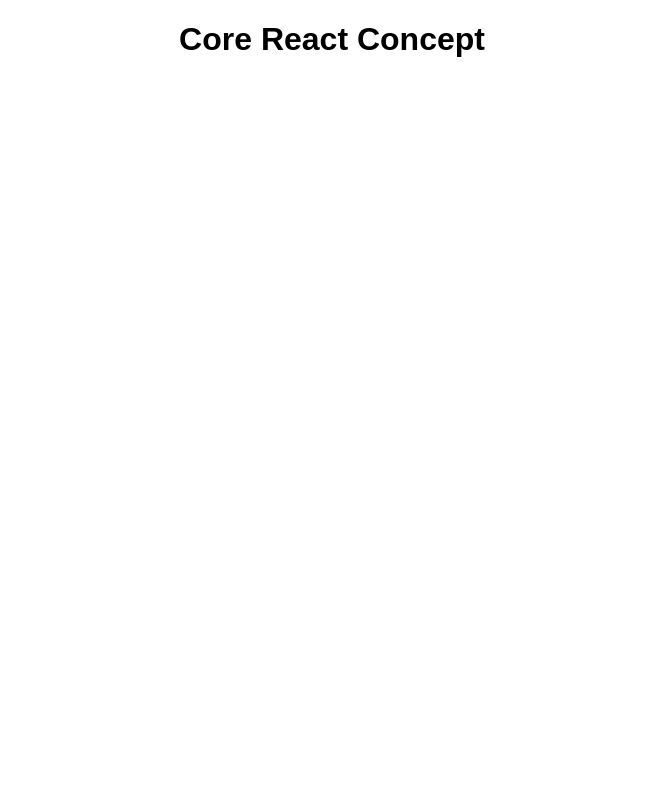
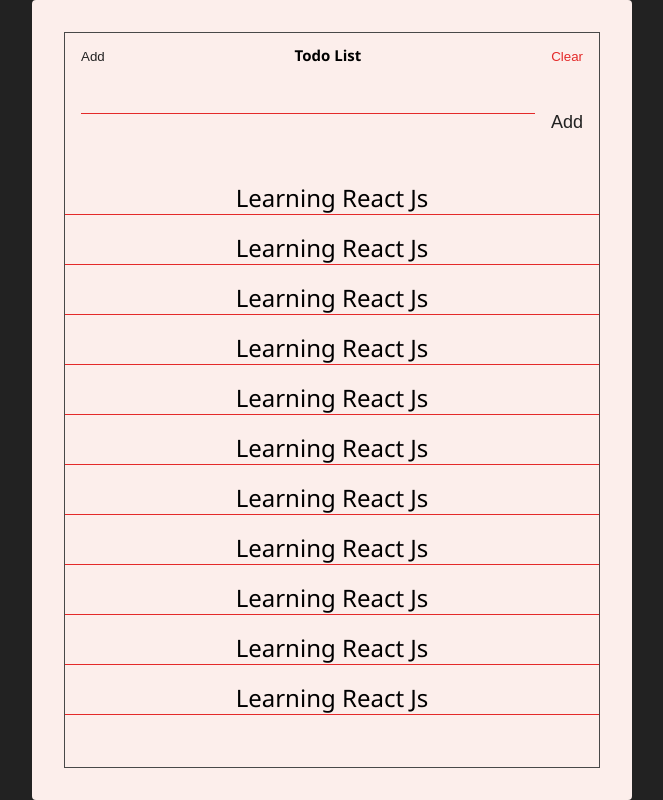
Before and after one commit to arissetyawan1/core-react, a React (Create React App) app: page / in a window 1280 px wide. Shown: the whole page, without its empty margins (308-971 px from the left). Built offline with nearby package versions, Linux system fonts and the light colour scheme.

Commit message:
Edit css file and todo style

```diff
--- a/public/index.html
+++ b/public/index.html
@@ -1,16 +1,22 @@
 <!DOCTYPE html>
 <html lang="en">
-
   <head>
-	<meta charset="utf-8">
-	<meta name="viewport" content="width=device-width, initial-scale=1, shrink-to-fit=no">
-	<meta name="theme-color" content="#000000">
+    <meta charset="utf-8" />
+    <meta
+      name="viewport"
+      content="width=device-width, initial-scale=1, shrink-to-fit=no"
+    />
+    <meta name="theme-color" content="#000000" />
     <!--
       manifest.json provides metadata used when your web app is added to the
       homescreen on Android. See https://developers.google.com/web/fundamentals/engage-and-retain/web-app-manifest/
     -->
-	<link rel="manifest" href="%PUBLIC_URL%/manifest.json">
-	<link rel="shortcut icon" href="%PUBLIC_URL%/favicon.ico">
+    <link rel="manifest" href="%PUBLIC_URL%/manifest.json" />
+    <link rel="shortcut icon" href="%PUBLIC_URL%/favicon.ico" />
+    <link
+      href="https://fonts.googleapis.com/css2?family=Lato&display=swap"
+      rel="stylesheet"
+    />
     <!--
       Notice the use of %PUBLIC_URL% in the tags above.
       It will be replaced with the URL of the `public` folder during the build.
@@ -39,5 +45,4 @@
       To create a production bundle, use `npm run build` or `yarn build`.
     -->
   </body>
-
 </html>
--- a/src/App.js
+++ b/src/App.js
@@ -2,8 +2,60 @@
 
 export default function App() {
   return (
+    // JSX file
     <div className="App">
-      <h1>Core React Concept</h1>
+      <div className="container">
+        <div className="frame">
+          <section className="header">
+            <button className="header-btn black-color">Add</button>
+            <h1 className="header-title">Todo List</h1>
+            <button className="header-btn main-red-color">Clear</button>
+          </section>
+
+          <section className="add">
+            <form action="" className="add-form">
+              <input type="text" className="add-input" />
+              <button className="add-btn black-color">Add</button>
+            </form>
+          </section>
+
+          <section className="todos">
+            <div className="todo">
+              <span className="todo-text">Learning React Js</span>
+            </div>
+            <div className="todo">
+              <span className="todo-text">Learning React Js</span>
+            </div>
+            <div className="todo">
+              <span className="todo-text">Learning React Js</span>
+            </div>
+            <div className="todo">
+              <span className="todo-text">Learning React Js</span>
+            </div>
+            <div className="todo">
+              <span className="todo-text">Learning React Js</span>
+            </div>
+            <div className="todo">
+              <span className="todo-text">Learning React Js</span>
+            </div>
+            <div className="todo">
+              <span className="todo-text">Learning React Js</span>
+            </div>
+            <div className="todo">
+              <span className="todo-text">Learning React Js</span>
+            </div>
+            <div className="todo">
+              <span className="todo-text">Learning React Js</span>
+            </div>
+            <div className="todo">
+              <span className="todo-text">Learning React Js</span>
+            </div>
+            <div className="todo">
+              <span className="todo-text">Learning React Js</span>
+            </div>
+          </section>
+        </div>
+      </div>
     </div>
   );
 }
--- a/src/styles.css
+++ b/src/styles.css
@@ -1,4 +1,138 @@
-.App {
-  font-family: sans-serif;
+* {
+  box-sizing: border-box;
+}
+:root {
+  --main-red-color: #e42929;
+  --grey-color: #484848;
+  --black-color: #222222;
+}
+
+.main-red-color {
+  color: var(--main-red-color);
+}
+.grey-color {
+  color: var(--grey-color);
+}
+.black-color {
+  color: var(--black-color);
+}
+
+html {
+  font-size: 10px;
+}
+
+body {
+  display: flex;
+  justify-content: center;
+  align-content: center;
+  align-items: center;
+  background-color: var(--black-color);
+  height: 100vh;
+}
+
+body,
+html {
+  margin: 0;
+  padding: 0;
+  font-family: "Segoe UI", Tahoma, Geneva, Verdana, sans-serif;
+}
+
+.container {
+  width: 600px;
+  height: 800px;
+  background-color: #fceeeb;
+  border-radius: 4px;
+  padding: 32px;
+}
+
+.frame {
+  border: 1px solid var(--grey-color);
+  height: 100%;
+  display: flex;
+  flex-flow: column;
+}
+
+/* header style */
+.header {
+  display: flex;
+  align-items: flex-start;
+}
+
+.header-title {
+  flex: 1;
   text-align: center;
 }
+
+.header-btn {
+  font: size 1.8rem;
+  font-family: "Bungee", sans-serif;
+  padding: 16px;
+  cursor: pointer;
+  background: unset;
+  border: unset;
+  outline: unset;
+}
+
+.header-btn.main-red-color:active {
+  text-shadow: 1px 1px 2px var(--main-red-color);
+}
+
+.header-btn.black-color:active {
+  text-shadow: 1px 1px 2px var(--black-color);
+}
+
+/* form style */
+.add {
+  padding: 16px;
+}
+
+.add-form {
+  display: flex;
+  align-items: flex-start;
+}
+
+.add-input {
+  border: unset;
+  background: unset;
+  flex: 1;
+  outline: unset;
+  padding: 0, 64px;
+  text-transform: lowercase;
+  border-bottom: 1px solid var(--main-red-color);
+}
+
+.add-btn {
+  font-size: 1.8rem;
+  padding: 16px;
+  padding-right: unset;
+  background: unset;
+  outline: unset;
+  border: unset;
+  cursor: pointer;
+}
+
+.add-btn.black-color:active {
+  text-shadow: 1px 1px 2px var(--black-color);
+}
+
+/* todos styling */
+.todos {
+  display: flex;
+  flex-direction: column;
+}
+
+.todo {
+  position: relative;
+  flex: 1 0 auto;
+  text-align: center;
+  min-height: 34px;
+  margin: 16px 0 0;
+  font-size: 24px;
+  border-bottom: 1px solid var(--main-red-color);
+}
+
+.todo-text {
+  position: absolute;
+  left: 50%;
+  transform: translate(-50%);
+}
```
Lines whose indentation alone changed are shown as unchanged.
